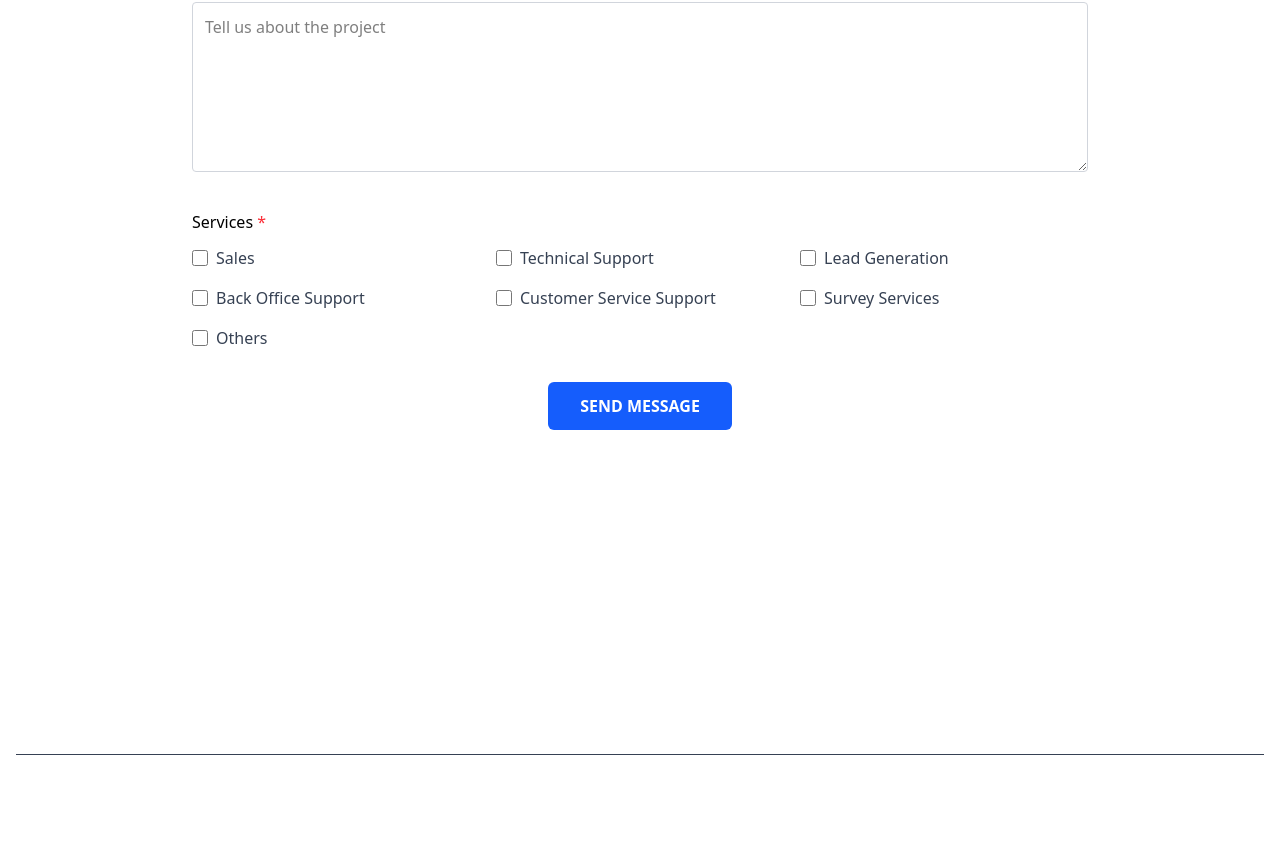
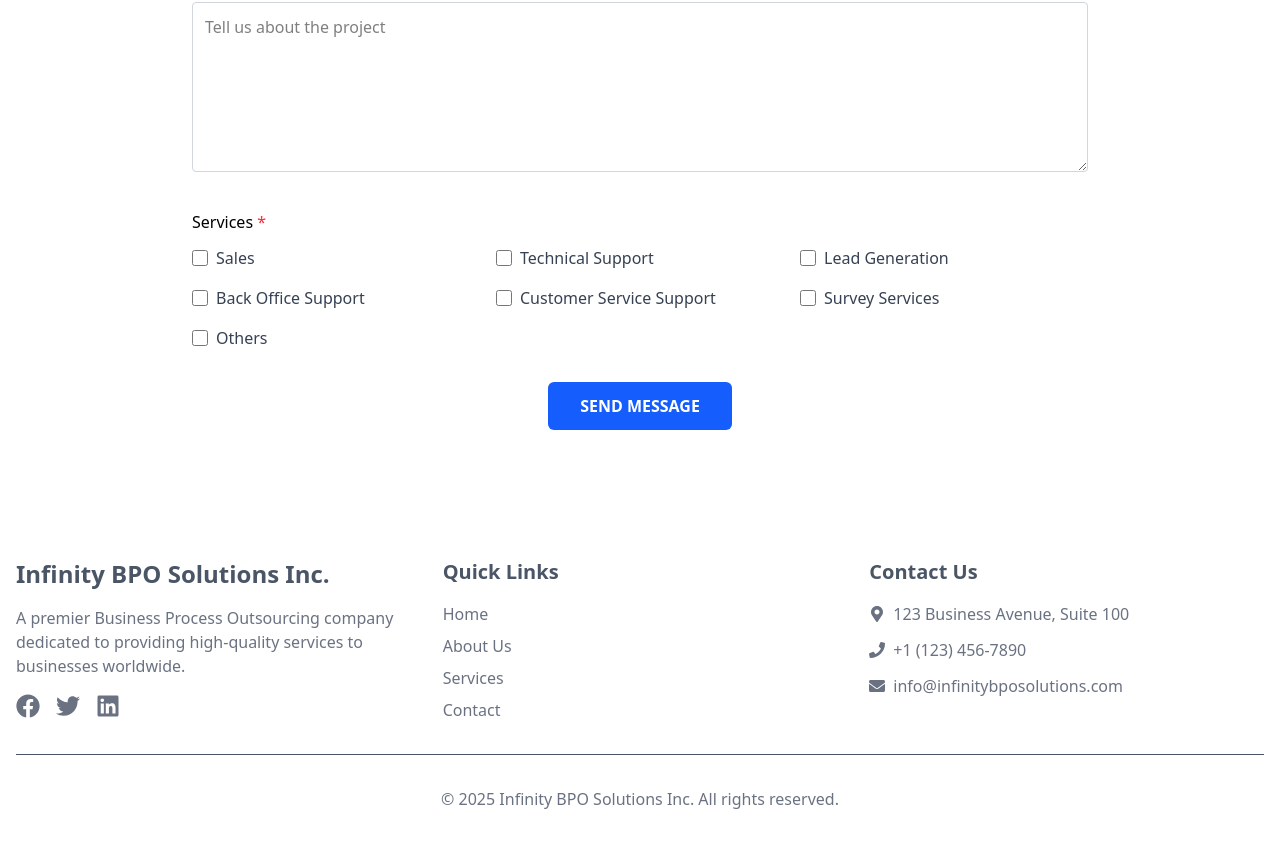
Before and after one commit to dhananjaysable/Infinitebposolutions, a React (Vite) app: page / in a window 1280 px wide. Shown: the part 3342-4189 px from the top of the page. Built offline with nearby package versions, Linux system fonts and the light colour scheme.

Commit message:
ICEICO Task

```diff
--- a/src/components/Footer.jsx
+++ b/src/components/Footer.jsx
@@ -9,11 +9,11 @@ import {
 
 const Footer = () => {
   return (
-    <footer id="contact" className="bg-secondary text-white py-12">
-      <div className="container mx-auto px-4">
-        <div className="grid grid-cols-1 md:grid-cols-3 gap-8">
+    <footer id="contact" className="py-12 mt-auto text-gray-500 bg-secondary">
+      <div className="container px-4 mx-auto">
+        <div className="grid grid-cols-1 gap-8 md:grid-cols-3">
           <div>
-            <h3 className="text-2xl font-bold mb-4">
+            <h3 className="mb-4 text-2xl font-bold text-gray-600">
               Infinity BPO Solutions Inc.
             </h3>
             <p className="mb-4">
@@ -23,19 +23,22 @@ const Footer = () => {
             <div className="flex space-x-4">
               <a
                 href="#"
-                className="text-white hover:text-primary transition-colors"
+                className="text-gray-500 transition-colors hover:text-primary"
+                aria-label="Facebook"
               >
                 <FaFacebook size={24} />
               </a>
               <a
                 href="#"
-                className="text-white hover:text-primary transition-colors"
+                className="text-gray-500 transition-colors hover:text-primary"
+                aria-label="Twitter"
               >
                 <FaTwitter size={24} />
               </a>
               <a
                 href="#"
-                className="text-white hover:text-primary transition-colors"
+                className="text-gray-500 transition-colors hover:text-primary"
+                aria-label="LinkedIn"
               >
                 <FaLinkedin size={24} />
               </a>
@@ -43,17 +46,22 @@ const Footer = () => {
           </div>
 
           <div>
-            <h3 className="text-xl font-bold mb-4">Quick Links</h3>
+            <h3 className="mb-4 text-xl font-bold text-gray-600">
+              Quick Links
+            </h3>
             <ul className="space-y-2">
               <li>
-                <a href="#" className="hover:text-primary transition-colors">
+                <a
+                  href="#"
+                  className="text-gray-500 transition-colors hover:text-primary"
+                >
                   Home
                 </a>
               </li>
               <li>
                 <a
                   href="#about"
-                  className="hover:text-primary transition-colors"
+                  className="text-gray-500 transition-colors hover:text-primary"
                 >
                   About Us
                 </a>
@@ -61,7 +69,7 @@ const Footer = () => {
               <li>
                 <a
                   href="#services"
-                  className="hover:text-primary transition-colors"
+                  className="text-gray-500 transition-colors hover:text-primary"
                 >
                   Services
                 </a>
@@ -69,7 +77,7 @@ const Footer = () => {
               <li>
                 <a
                   href="#contact"
-                  className="hover:text-primary transition-colors"
+                  className="text-gray-500 transition-colors hover:text-primary"
                 >
                   Contact
                 </a>
@@ -78,24 +86,38 @@ const Footer = () => {
           </div>
 
           <div>
-            <h3 className="text-xl font-bold mb-4">Contact Us</h3>
+            <h3 className="mb-4 text-xl font-bold text-gray-600">Contact Us</h3>
             <div className="space-y-3">
               <p className="flex items-center">
-                <FaMapMarkerAlt className="mr-2" /> 123 Business Avenue, Suite
-                100
+                <FaMapMarkerAlt className="mr-2" />
+                <span className="text-gray-500 transition-colors hover:text-primary">
+                  123 Business Avenue, Suite 100
+                </span>
               </p>
               <p className="flex items-center">
-                <FaPhone className="mr-2" /> +1 (123) 456-7890
+                <FaPhone className="mr-2" />
+                <a
+                  href="tel:+11234567890"
+                  className="text-gray-500 transition-colors hover:text-primary"
+                >
+                  +1 (123) 456-7890
+                </a>
               </p>
               <p className="flex items-center">
-                <FaEnvelope className="mr-2" /> info@infinitybposolutions.com
+                <FaEnvelope className="mr-2" />
+                <a
+                  href="mailto:info@infinitybposolutions.com"
+                  className="text-gray-500 transition-colors hover:text-primary"
+                >
+                  info@infinitybposolutions.com
+                </a>
               </p>
             </div>
           </div>
         </div>
 
-        <div className="border-t border-gray-700 mt-8 pt-8 text-center">
-          <p>
+        <div className="pt-8 mt-8 text-center border-t border-gray-600">
+          <p className="text-gray-500">
             &copy; {new Date().getFullYear()} Infinity BPO Solutions Inc. All
             rights reserved.
           </p>
```
